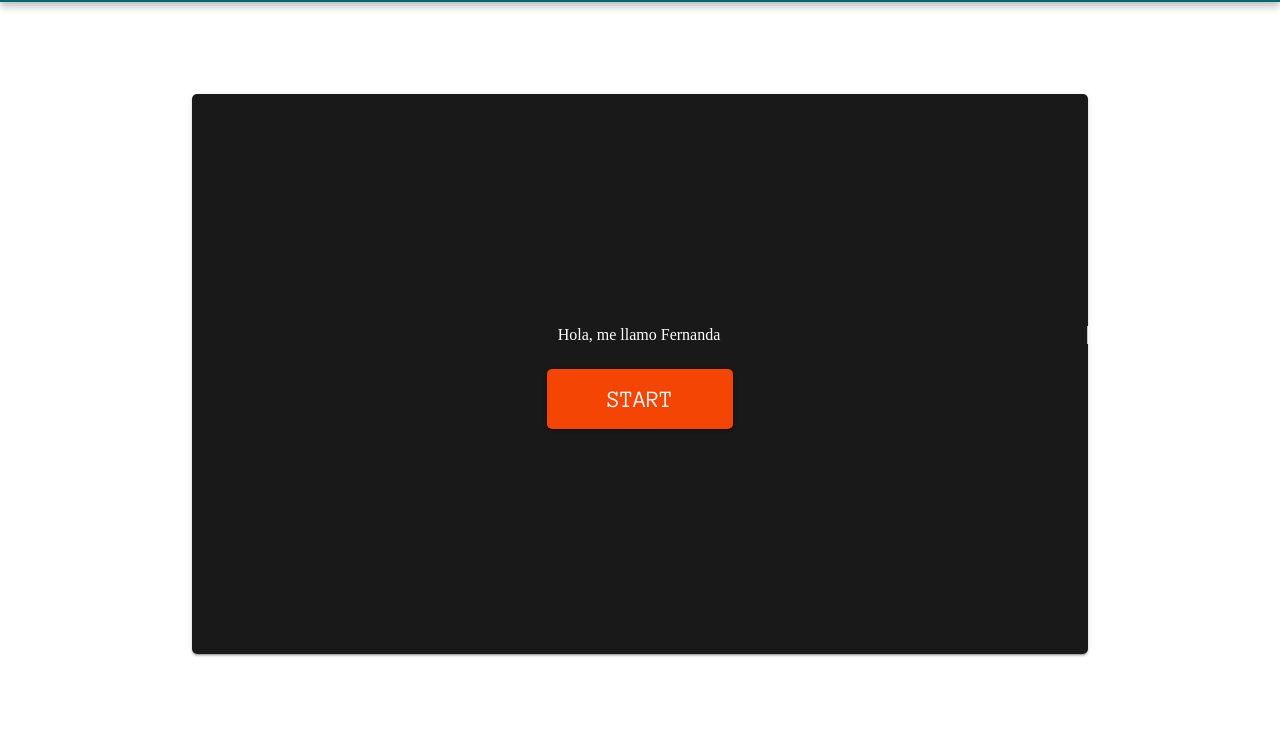
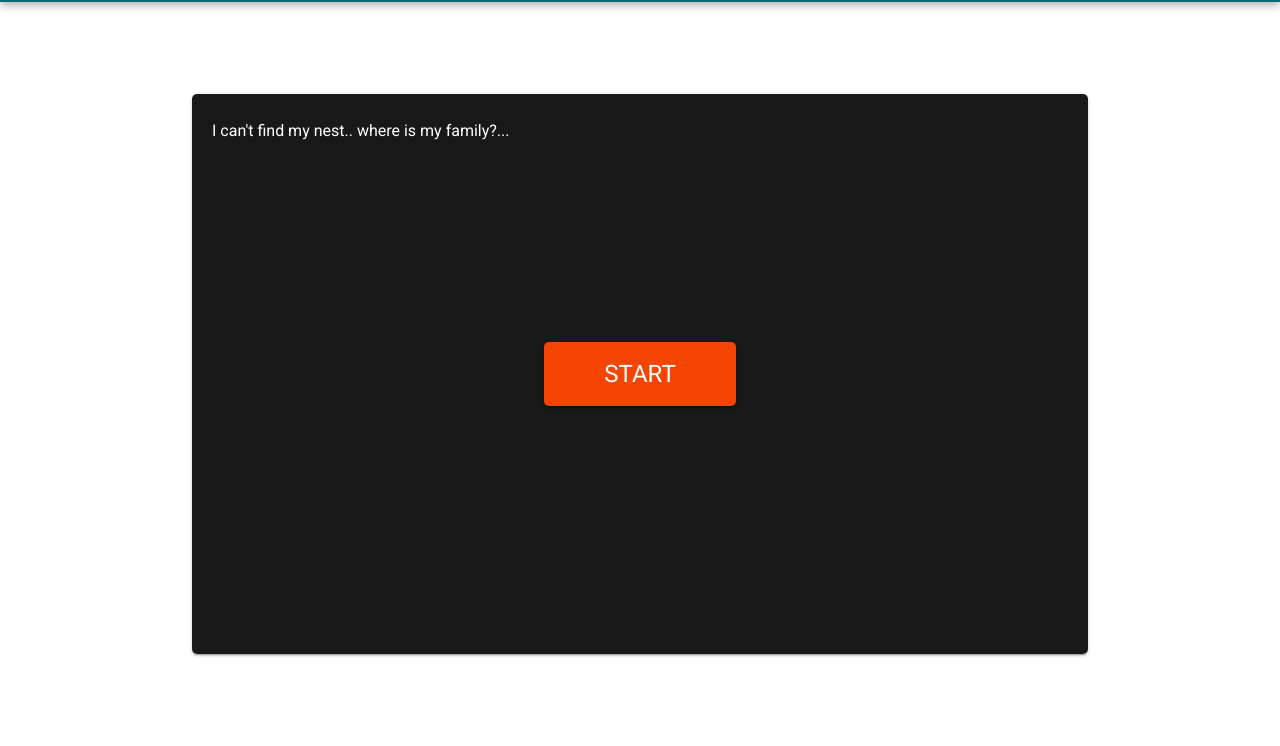
Before and after one commit to mfmora/lostAnt, a website built with webpack: page index.html in a window 1280 px wide. Shown: the part 54-800 px from the top of the page. Built offline with nearby package versions, Linux system fonts and the light colour scheme.

Commit message:
change initial message

```diff
--- a/css/main.css
+++ b/css/main.css
@@ -22,6 +22,7 @@ html, body, h1, nav, a, footer, div, section, label, input, header {
   vertical-align: inherit;
   box-sizing: inherit;
   background: transparent;
+  font-family: 'Roboto', sans-serif;
 
   color: white;
 }
@@ -89,6 +90,14 @@ body {
   box-shadow: 0 2px 2px 0 rgba(0,0,0,0.14), 0 1px 5px 0 rgba(0,0,0,0.12), 0 3px 1px -2px rgba(0,0,0,0.2);
   border-radius: 5px;
   flex-direction: column;
+  position: relative;
+}
+
+#game-section .game p {
+  position: absolute;
+  top: 20px;
+  left: 20px;
+  text-align: left;
 }
 
 button {
@@ -98,7 +107,7 @@ button {
   border: 0;
   border-radius: 5px;
   text-decoration: none;
-  font-family: 'Anonymous Pro', monospace;
+  font-family: 'Roboto', sans-serif;
   cursor: pointer;
   box-shadow: 0 2px 2px 0 rgba(0,0,0,0.14), 0 1px 5px 0 rgba(0,0,0,0.12), 0 3px 1px -2px rgba(0,0,0,0.2);
   text-transform: uppercase;
@@ -111,6 +120,10 @@ button {
   -moz-user-select: none;
   -khtml-user-select: none;
   -ms-user-select: none;
+}
+
+.start-button {
+  justify-content: center;
 }
 
 button:focus {
--- a/index.html
+++ b/index.html
@@ -7,6 +7,7 @@
     <script type="application/javascript" src="vendor/keymaster.js"></script>
     <link rel="stylesheet" href="./css/main.css" charset="utf-8">
     <link href="https://fonts.googleapis.com/css?family=Anonymous+Pro" rel="stylesheet">
+    <link href="https://fonts.googleapis.com/css?family=Roboto" rel="stylesheet">
     <title>Lost Ant</title>
   </head>
   <body>
@@ -19,7 +20,7 @@
     </section>
     <section id="game-section">
       <div class="game message">
-        <p class="line anim-typewriter">Hola, me llamo Fernanda</p>
+        <p class="line anim-typewriter">I can't find my nest.. where is my family?...</p>
         <button class="start-button fadeIn">Start</button>
       </div>
     </section>
```
